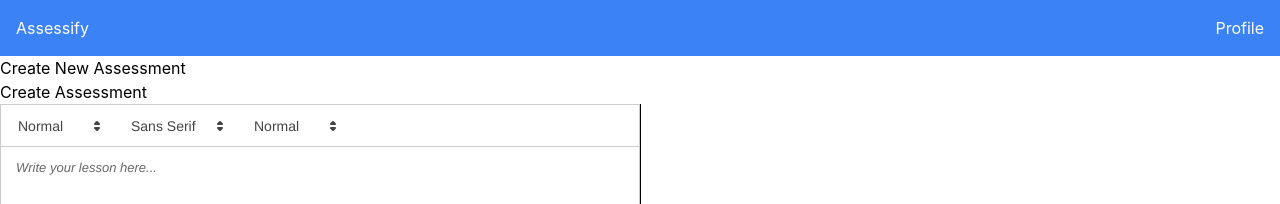
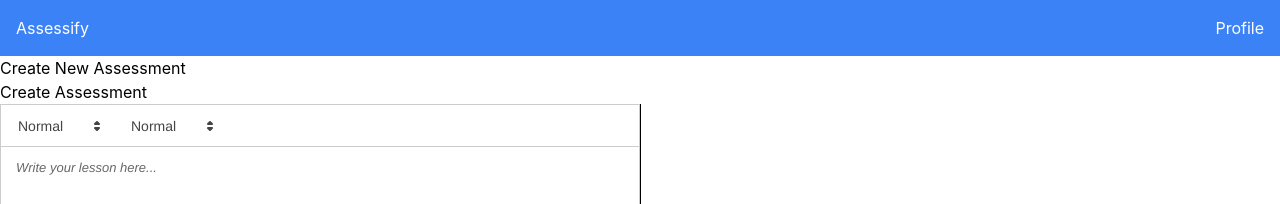
Before and after one commit to AppDev-Ascend/FinalProject_React, a React (Create React App) app: page /create-assessment in a window 1280 px wide. Shown: the top 204 px of the page. Built offline with nearby package versions, Linux system fonts and the light colour scheme.

Commit message:
Configure Text Editor

```diff
--- a/src/components/TextEditor.js
+++ b/src/components/TextEditor.js
@@ -5,7 +5,6 @@ import { useState } from "react"
 const modules = {
   "toolbar": [
     [{ header: [1, 2, 3, 4, 5, 6, false] }],
-    [{font: []}],
     [{size: []}],
   ]
 }
```
